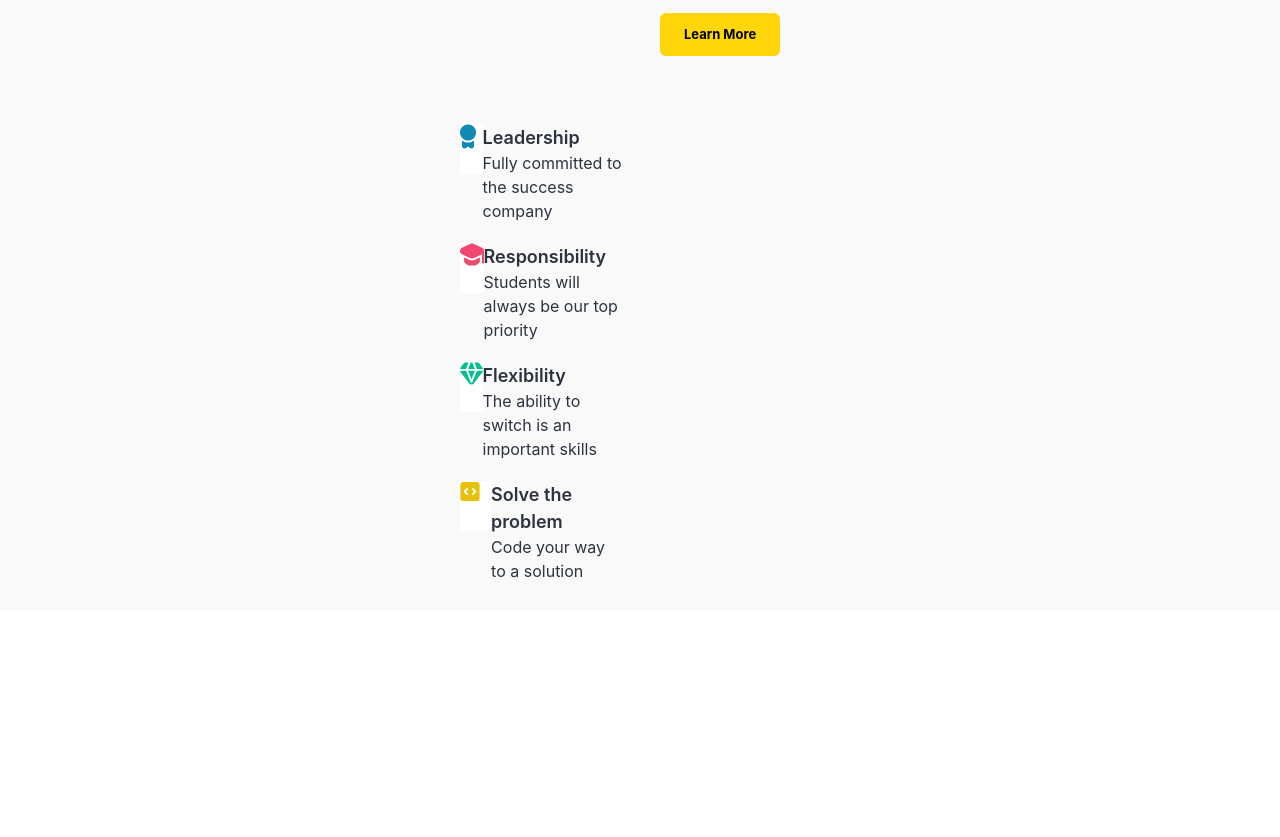
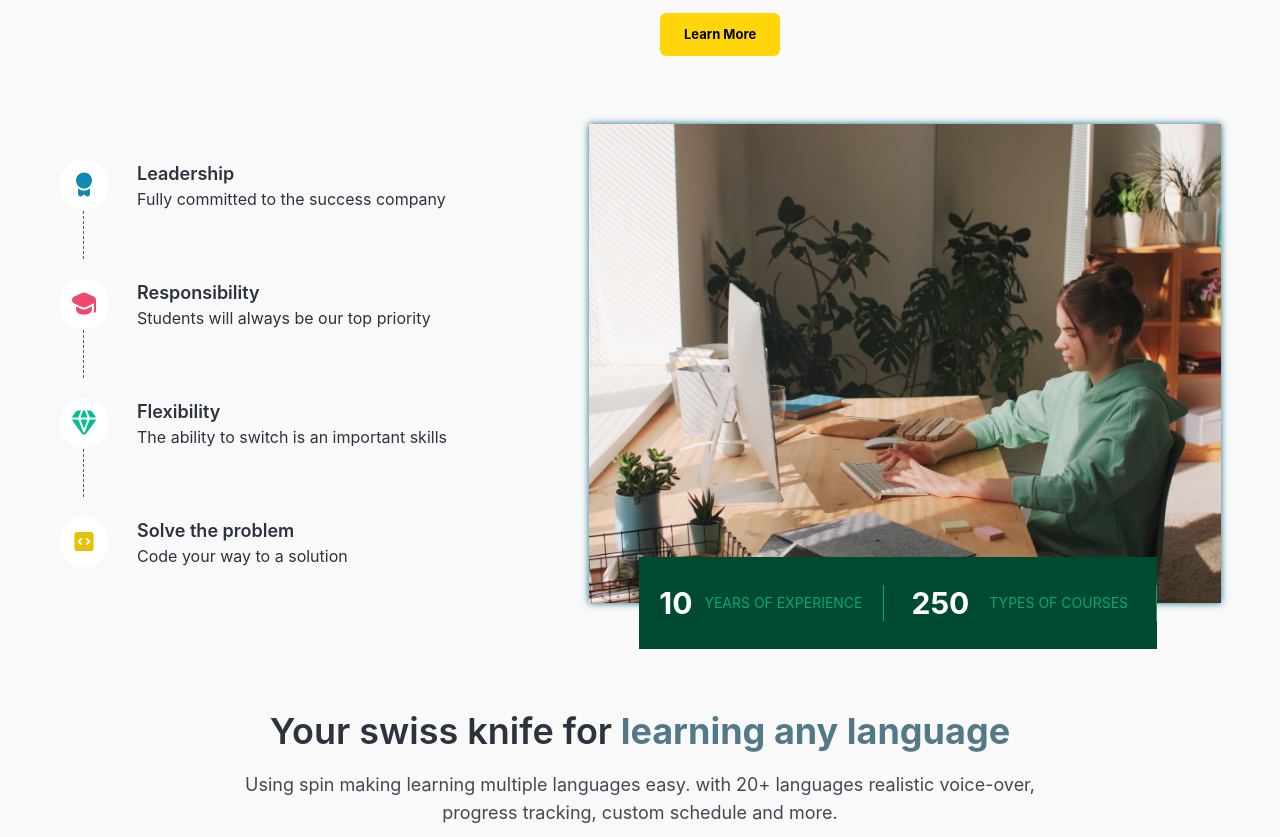
Before and after one commit to sahils26/EduHelp, a React (Create React App) app: page / in a window 1280 px wide. Shown: the part 1960-2797 px from the top of the page. Before the commit the page ends 2571 px from the top, so only its background shows below. Built offline with nearby package versions, Linux system fonts and the light colour scheme.

Commit message:
third commit

```diff
--- a/src/Pages/Home.js
+++ b/src/Pages/Home.js
@@ -6,13 +6,14 @@
 import CodeBlocks from "../components/core/HomePage/CodeBlocks";
 import TimelineSection from "../components/core/HomePage/TimelineSection";
 import LearningLanguageSection from "../components/core/HomePage/LearningLanguageSection";
+import InstructorSection from "../components/core/HomePage/InstructorSection";
+import ExploreMore from "../components/core/HomePage/ExploreMore";
 
 function Home(){
     return(
         <div>
 
             {/* Section 1 */}
-
             <div className="  relative mx-auto flex flex-col w-11/12 max-w-maxContent items-center text-white justify-between">
 
                 <Link to={"/signup"}>
@@ -122,11 +123,13 @@
                     />
                 </div>
 
+                <ExploreMore/>
+
             </div>
 
 
             {/* Section 2 */}
-            <div className=" bg-pure-greys-5 text-richblack-700">
+            <div className=" bg-pure-greys-5 text-richblack-700 pb-16">
                 <div className="homepage_bg  h-[310px] ">
                     <div className="w-11/12 mx-auto max-w-maxContent flex flex-col items-center justify-between gap-5">
                         <div className="h-[150px]"></div>
@@ -171,6 +174,13 @@
             </div>
 
             {/* Section 3 */}
+            <div className="w-11/12 mx-auto max-w-maxContent flex flex-col items-center justify-between gap-8 bg-richblack-900 text-white">
+                <InstructorSection/>
+
+                <h2>Review from other learners</h2>
+
+
+            </div>
 
             {/* Footer */}
         </div>
--- /dev/null
+++ b/src/components/core/HomePage/ExploreMore.jsx
@@ -0,0 +1,22 @@
+import { useState } from "react";
+import {HomePageExplore} from "../../../data/homepage-explore";
+
+function ExploreMore(){
+
+    const tabName=[
+        "Free",
+        "New to coding",
+        "Most popular",
+        "Skill  paths",
+        "Career paths"
+    ]
+    const[currentTab,setCurrentTab]=useState(tabName[0]);
+    return(
+        <div>
+
+        </div>
+    )
+
+}
+
+export default ExploreMore;
--- /dev/null
+++ b/src/components/core/HomePage/InstructorSection.jsx
@@ -0,0 +1,42 @@
+import Instructor from "../../../assets/Images/Instructor.png";
+import HighlightText from "./HighlightText";
+import { FaArrowRight } from "react-icons/fa6";
+import CTAButton from "./Button";
+
+function InstructorSection(){
+
+    return(
+        <div className="mt-16">
+            <div className="flex flex-row gap-10 items-center">
+                <div>
+                    <img
+                        src={Instructor}
+                        alt=""
+                        className="shadow-lg shadow-white"/>
+                </div>
+
+                <div className="w-[50%] flex flex-col gap-10 ">
+                    <div className="text-4xl font-semibold w-[50%] ">
+                        Become an
+                        <HighlightText>Instructor</HighlightText>
+                    </div>
+
+                    <p className="font-medium text-[16px] w-[80%] text-richblack-300">Instructors from around the world teach millions of students on StudyNotion. We provide the tools and skills to teach what you love.</p>
+
+                    <div className="w-fit">
+                        <CTAButton active={true} linkTo={"/signup"}>
+                            <div className="flex flex-row items-center gap-2 ">
+                                <p>Start Teaching Today</p>
+                                <FaArrowRight/>
+                            </div>
+                        </CTAButton>
+                    </div>
+                </div>
+
+
+            </div>
+        </div>
+    )
+}
+
+export default InstructorSection;
--- a/src/components/core/HomePage/LearningLanguageSection.jsx
+++ b/src/components/core/HomePage/LearningLanguageSection.jsx
@@ -1,7 +1,33 @@
+import HighlightText from "./HighlightText";
+import know_your_progress from "../../../assets/Images/Know_your_progress.png";
+import compare_with_others from "../../../assets/Images/Compare_with_others.png";
+import plan_your_progress from "../../../assets/Images/Plan_your_lessons.png";
+import CTAButton from "./Button";
+
 function LearningLanguageSection(){
     return(
         <div>
+            <div className="flex flex-col gap-5 items-center">
+                <div className="text-4xl font-semibold text-center">
+                    Your swiss knife for<HighlightText> learning any language</HighlightText>
+                </div>
+                <div className="text-center text-richblack-600 mx-auto text-lg w-[70%]">
+                    Using spin making learning multiple languages easy. with 20+ languages realistic voice-over, progress tracking, custom schedule and more.
+                </div>
 
+                <div className="flex flex-row items-center justify-center mt-5">
+                    <img src={know_your_progress} alt="" className="object-contain -mr-32"/>
+                    <img src={compare_with_others} alt="" className="object-contain"/>
+                    <img src={plan_your_progress} alt="" className="object-contain -ml-36"/>
+                </div>
+
+                <div className="w-fit">
+                    <CTAButton active={true} linkTo={"/signup"}>
+                        Learn More
+                    </CTAButton>
+                </div>
+
+            </div>
         </div>
     )
 }
--- a/src/components/core/HomePage/TimelineSection.jsx
+++ b/src/components/core/HomePage/TimelineSection.jsx
@@ -3,6 +3,7 @@
 import Logo2 from "../../../assets/TimeLineLogo/Logo2.svg";
 import Logo3 from "../../../assets/TimeLineLogo/Logo3.svg";
 import Logo4 from "../../../assets/TimeLineLogo/Logo4.svg";
+import timelineImage from "../../../assets/Images/TimelineImage.png";
 
 function TimelineSection(){
 
@@ -31,24 +32,47 @@
 
     return(
         <div>
-            <div className="flex flex-row gap-15 items-center">
+            <div className="flex flex-row gap-16 items-center mb-20">
                 <div className="w-[45%] flex flex-col gap-5 ">
                     {
                         timeline.map( (element,index) => {
                             return(
-                                <div key={index} className="flex flex-row">
+                                <div key={index} className="flex flex-col justify-center ">
+                                    <div  className="flex flex-row gap-7">
 
-                                    <div className="w-[50px] h-[50px] bg-white items-center">
-                                        <img src={element.Logo} alt=""/>
+                                        <div className="w-[50px] h-[50px] flex items-center justify-center bg-white rounded-full  ">
+                                            <img src={element.Logo} alt=""/>
+                                        </div>
+                                        <div>
+                                            <h2 className="font-semibold text-[18px]">{element.heading}</h2>
+                                            <p className="text-base">{element.Description}</p>
+                                        </div>
                                     </div>
-                                    <div>
-                                        <h2 className="font-semibold text-[18px]">{element.heading}</h2>
-                                        <p className="text-base">{element.Description}</p>
-                                    </div>
+                                    {
+                                        timeline.length-1===index ? (<div> </div>) : (<div className="pl-6 h-12 w-0 border-r border-dashed  border-pure-greys-500"></div>)
+
+                                    }
                                 </div>
                             )
                         })
                     }
+                </div>
+
+                <div className="relative shadow-blue-200">
+                    <img src={timelineImage} alt="timeline_image" className=" shadow-blue-400 shadow-[_0px_0px_7px_0px]"/>
+
+                    <div className="absolute bg-caribbeangreen-700 flex flex-row text-white uppercase py-7 left-[8%] translate-y-[-50%] ">
+                        <div className="flex flex-row gap-3 items-center border-r border-caribbeangreen-300 px-5">
+                            <p className="text-3xl font-bold">10</p>
+                            <p className="text-caribbeangreen-300 text-sm">Years of Experience</p>
+                        </div>
+                        <div className="flex flex-row gap-5 items-center border-r border-caribbeangreen-300 px-7">
+                            <p className="text-3xl font-bold">250</p>
+                            <p className="text-caribbeangreen-300 text-sm">Types of Courses</p>
+                        </div>
+                    </div>
+
+
                 </div>
 
             </div>
```
